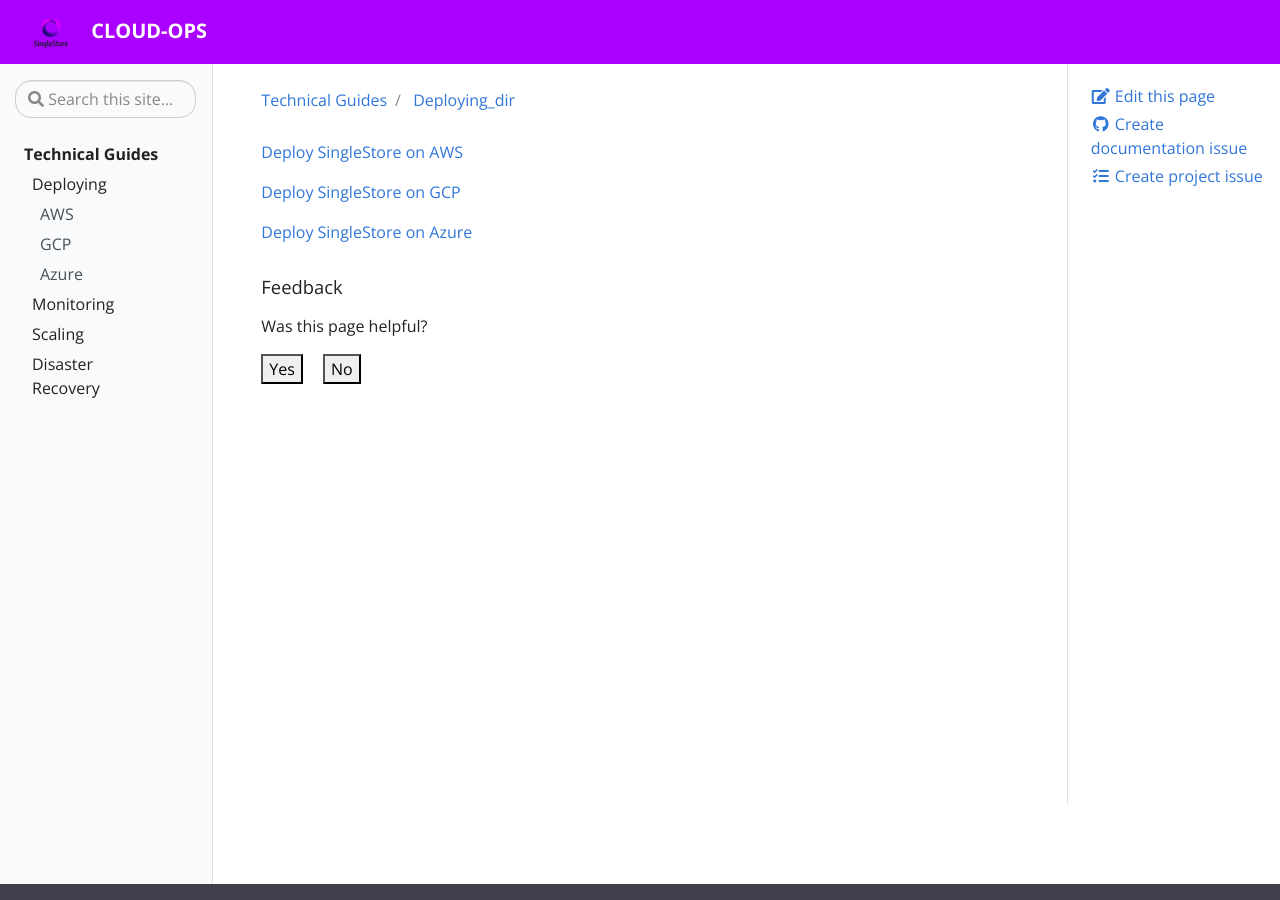
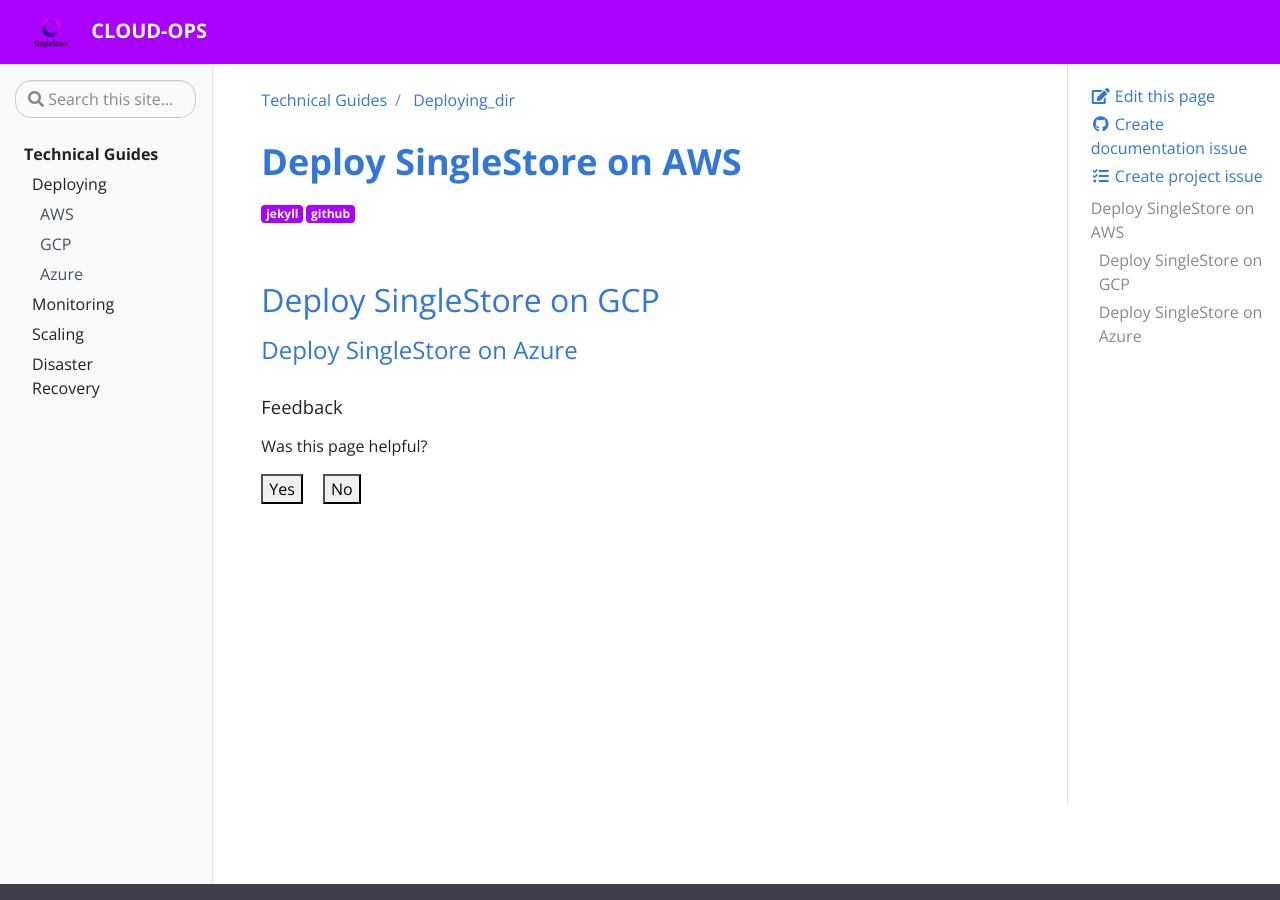
Before and after one commit to sdb-cloud-ops/cloud-ops, a Jekyll site: the page built from _docs/Deploying_dir/deploying_home.md, in a window 1280 px wide and 900 px high. Built offline with Jekyll 4.4.1, drawn with Linux system fonts in a browser that asks for light colours.

Commit message:
Update deploying_home.md

```diff
--- a/_docs/Deploying_dir/deploying_home.md
+++ b/_docs/Deploying_dir/deploying_home.md
@@ -6,8 +6,8 @@ tags:
 description: Getting started 1
 ---
 
-[Deploy SingleStore on AWS](AWS/deploying)
+# [Deploy SingleStore on AWS](AWS/deploying)
 
-[Deploy SingleStore on GCP](GCP/deploying)
+## [Deploy SingleStore on GCP](GCP/deploying)
 
-[Deploy SingleStore on Azure](Azure/deploying)
+### [Deploy SingleStore on Azure](Azure/deploying)
```
